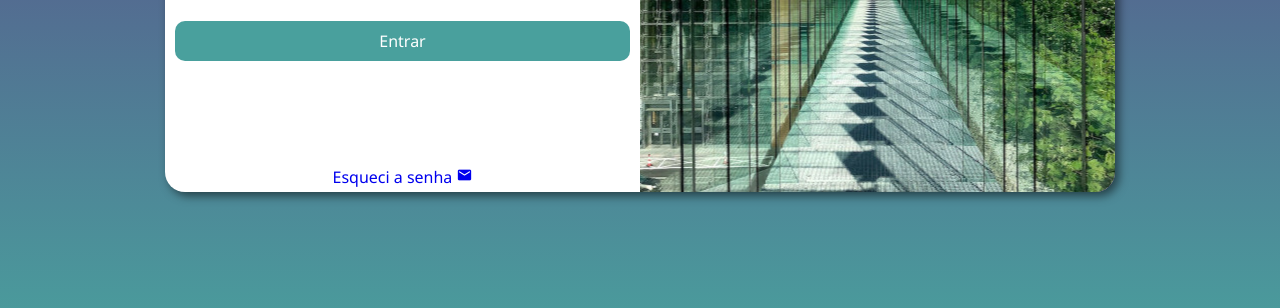
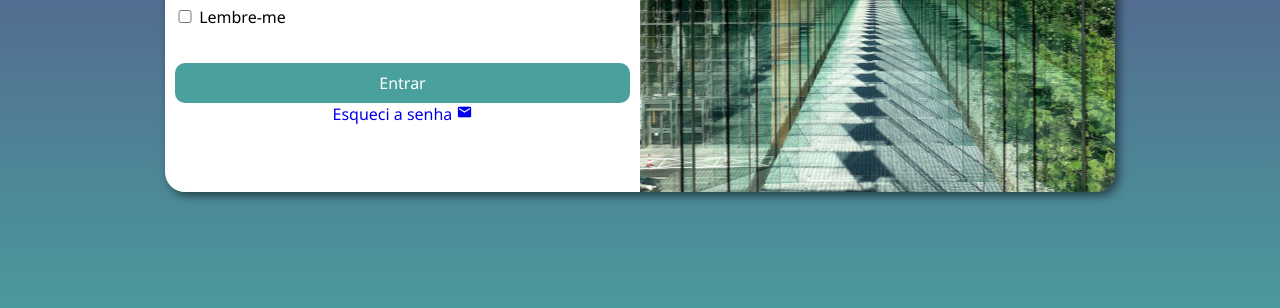
Before and after one commit to TouzaOne/projeto-login, a plain HTML site: page index.html in a window 1280 px wide. Shown: the part 448-756 px from the top of the page. Drawn offline with Linux system fonts and the light colour scheme.

Commit message:
adicionando input checkbox

```diff
--- a/estilos/style.css
+++ b/estilos/style.css
@@ -102,6 +102,13 @@ div.campo > input:focus-within {
     background-color: white;
 }
 
+form > input[type=checkbox] {
+    display: inline;
+    font-size: 1em;
+    width: 20px;
+    margin-bottom: 15px;
+}
+
 form > input[type=submit] {
     display: block;
     font-size: 1em;
@@ -118,21 +125,20 @@ form > input[type=submit]:hover {
     background-color: #2d6462;
 }
 
-form > a.botao {
+div#formulario > a.botao {
     display: block;
     text-align: center;
     font-size: 1em;
     width: 100%;
     height: 40px;
-    padding-top: 5px;
-    margin-top: 0px;
+
     text-decoration: none;
 }
 
-form > a.botao:hover {
+div#formulario > a.botao:hover {
     text-decoration: underline;
 }
 
-form > a.botao > span {
+div#formulario > a.botao > span {
     font-size: 1em;
 }
--- a/index.html
+++ b/index.html
@@ -35,11 +35,10 @@
                         <input type="password" name="senha" id="isenha" placeholder="Sua senha..." autocomplete="current-password" required minlength="8" maxlength="20">
                         <label for="isenha"><small>Senha</small></label>
                     </div>
+                    <input type="checkbox" name="reminder" id="reminder" value="Lembre-me"> Lembre-me
                     <input type="submit" value="Entrar">
-                    <a href="esqueci.html" class="botao">Esqueci a senha <span class="material-icons">
-                        mail
-                    </span></a>
                 </form>
+                <a href="esqueci.html" class="botao">Esqueci a senha <span class="material-icons">mail</span></a>
             </div>
         </section>
     </main>
```
